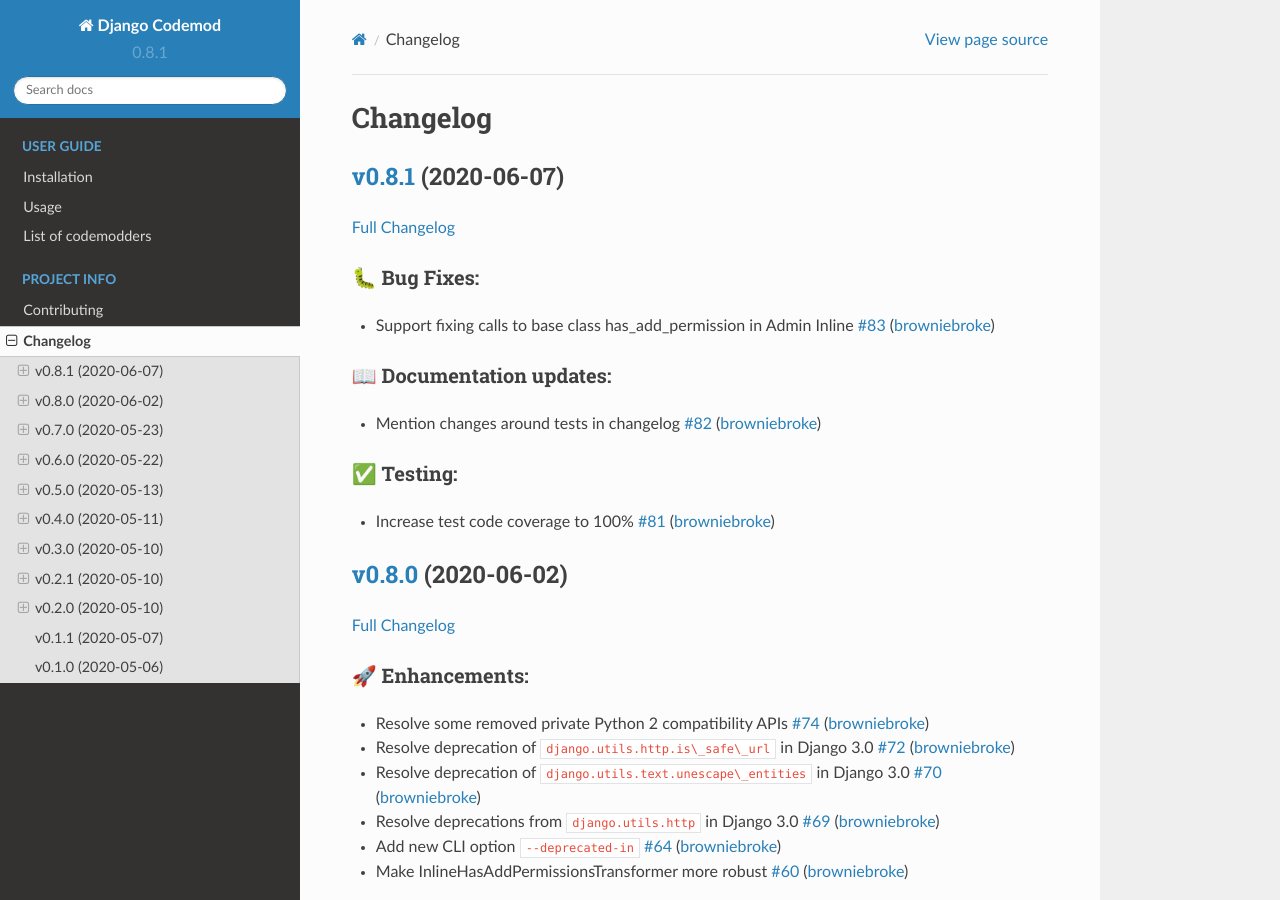
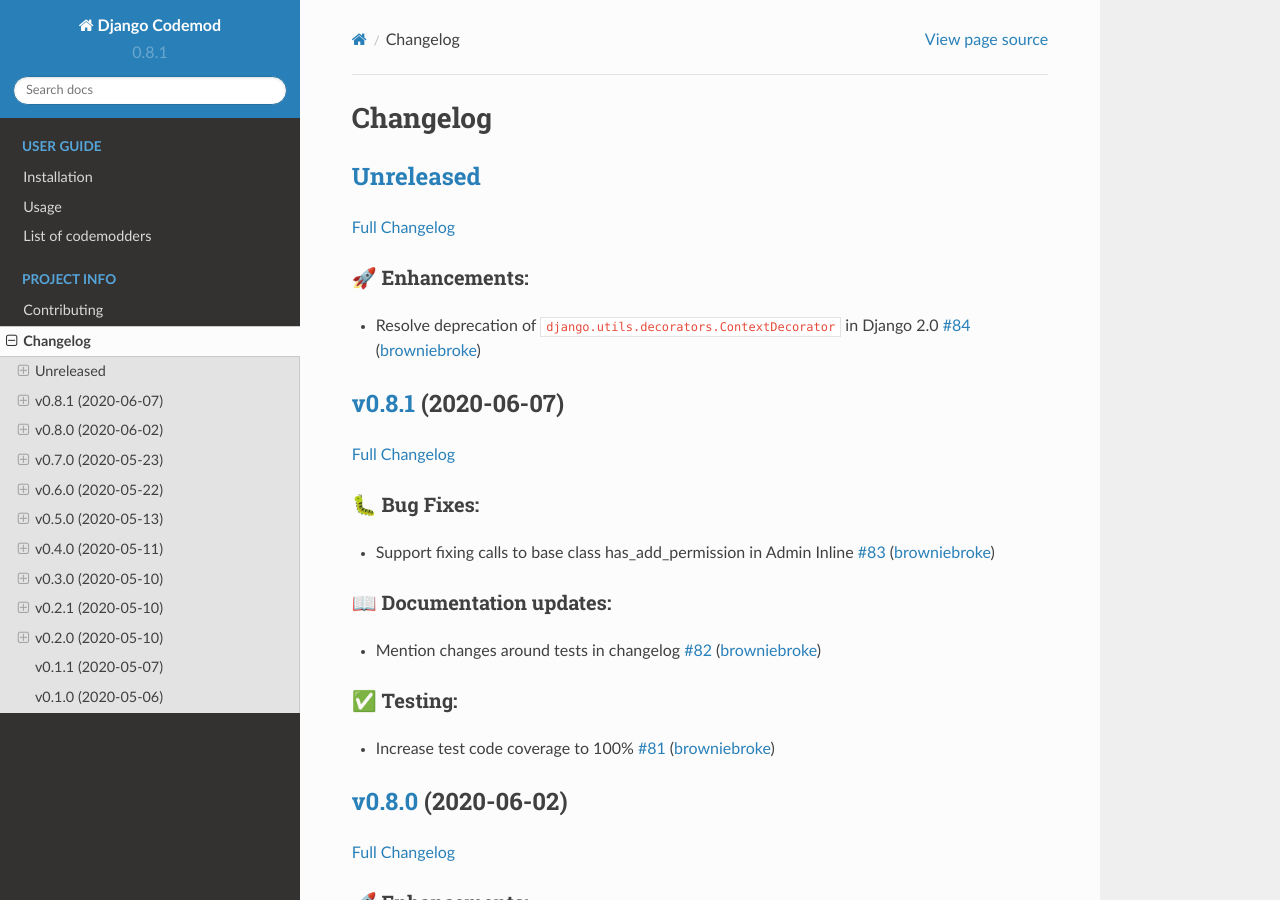
Before and after one commit to browniebroke/django-codemod, a Sphinx documentation site: the page built from docs/changelog.md, in a window 1280 px wide and 900 px high. Built offline with Sphinx 7.4.7 and the Read the Docs theme 2.0.0, drawn with Linux system fonts in a browser that asks for light colours.

Commit message:
Update Changelog

```diff
--- a/docs/changelog.md
+++ b/docs/changelog.md
@@ -1,4 +1,12 @@
 # Changelog
+
+## [Unreleased](https://github.com/browniebroke/django-codemod/tree/HEAD)
+
+[Full Changelog](https://github.com/browniebroke/django-codemod/compare/v0.8.1...HEAD)
+
+### 🚀 Enhancements:
+
+- Resolve deprecation of `django.utils.decorators.ContextDecorator` in Django 2.0 [\#84](https://github.com/browniebroke/django-codemod/pull/84) ([browniebroke](https://github.com/browniebroke))
 
 ## [v0.8.1](https://github.com/browniebroke/django-codemod/tree/v0.8.1) (2020-06-07)
 
```
Also changed, not shown: CHANGELOG.md (+8 -0 lines).
